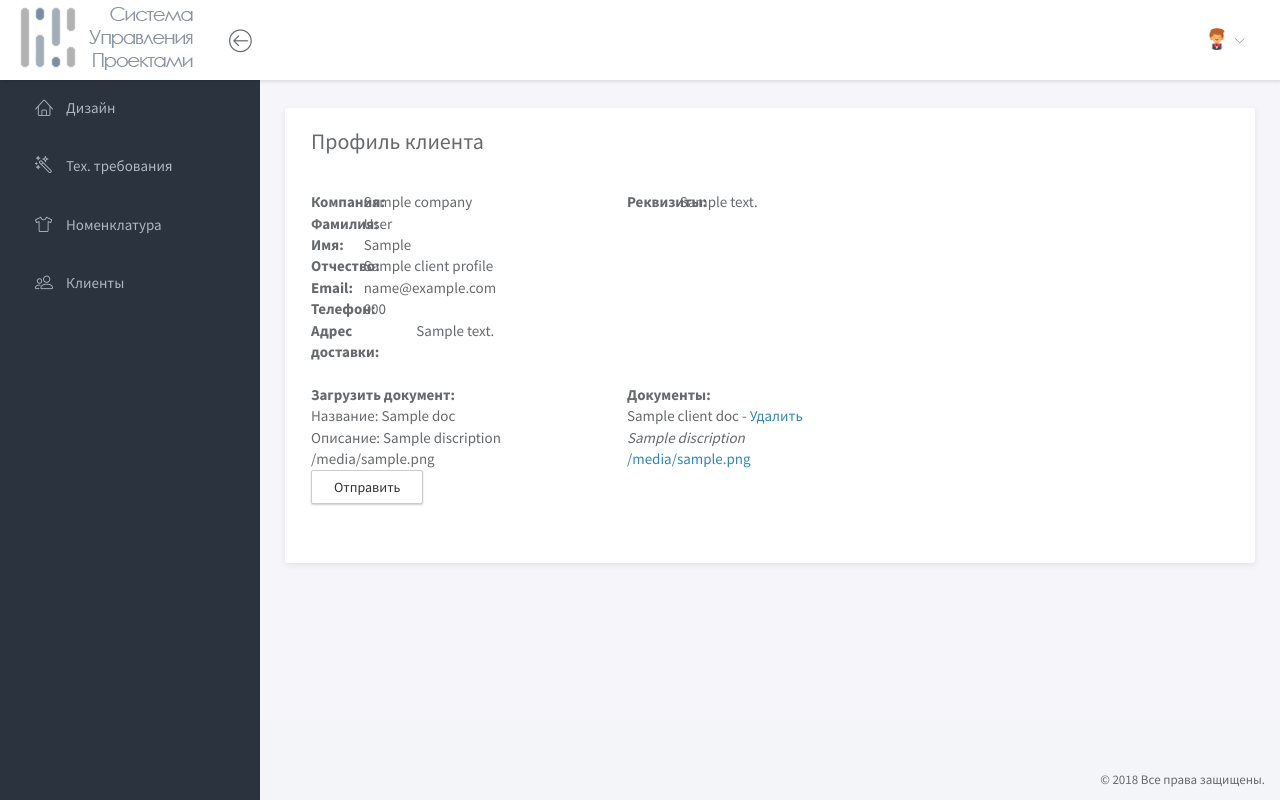
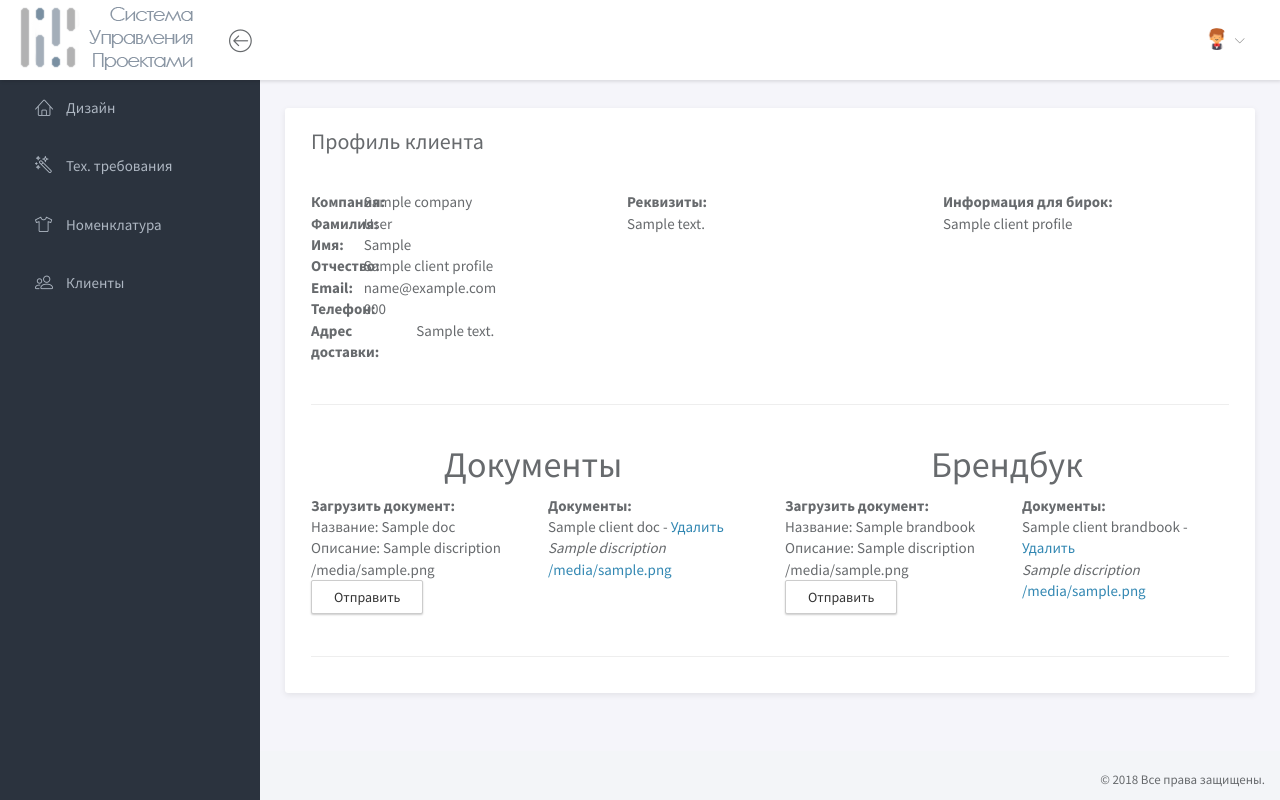
Before and after one commit to DanielKorow/gsm_crm, a Django app: template templates/designer/client_data.html in a window 1280 px wide. Run offline with Django 3.2, Linux system fonts and the light colour scheme; the template is opened without the code that fills it: most values are stand-ins (such as "Sample title", 1, 10 or a date in 2020); some libraries are stand-ins or nearby versions.

Commit message:
Add client to designer

```diff
--- a/ProjectManagement/views.py
+++ b/ProjectManagement/views.py
@@ -2074,8 +2074,10 @@ class DesignerClientData(View):
     @method_decorator(permission_required('auth.designer_rw'))
     def get(self, request, pk):
         client_docs_form = ClientDocumentsForm()
+        client_brand_form = ClientBrandbookForm()
         client_profile = ClientProfile.objects.get(id=pk)
         client_docs = ClientDocuments.objects.filter(client=client_profile)
+        brandbook_docs = ClientBrandbook.objects.filter(client=client_profile)
         contract_attached_form = ContactAttachedForm(instance=client_profile)
         try:
             client_account = User.objects.get(id=client_profile.user.id)
@@ -2088,6 +2090,8 @@ class DesignerClientData(View):
             'client_profile': client_profile,
             'docs': client_docs_form,
             'client_docs': client_docs,
+            'brandbook': client_brand_form,
+            'client_brandbook': brandbook_docs,
         }
         return render(request, self.template, context)
 
--- a/templates/designer/client_data.html
+++ b/templates/designer/client_data.html
@@ -42,35 +42,89 @@
 								</div>
 								<div class="col-md-4">
 									<div class="row">
-										<div class="col-md-2"><b>Реквизиты: </b></div>
-										<div class="col-md-10">
-											{% autoescape off %}
-											{{ client_profile.requisites }}
-											{% endautoescape %}
+										<div class="col-md-12"><b>Реквизиты: </b></div>
+									</div>
+									<div class="row">
+										<div class="col-md-12">
+											{%if client_profile.requisites%}
+											{{ client_profile.requisites|linebreaksbr }}
+											{%endif%}
+										</div>
+									</div>
+								</div>
+								<div class="col-md-4">
+									<div class="row">
+										<div class="col-md-12"><b>Информация для бирок: </b></div>
+									</div>
+									<div class="row">
+										<div class="col-md-12">
+											{%if client_profile.label_info%}
+											{{ client_profile.label_info|linebreaksbr }}
+											{%endif%}
 										</div>
 									</div>
 								</div>
 							</div> <br>
-							<div class='row'>
-								<div class="col-md-4">
+							<hr>
+
+							<div class="row">
+								<div class="col-md-6">
+									<h1 class="text-center">Документы</h1>
+									<div class="row">
+										<div class="col-md-6">
 											<b>Загрузить документ:</b>
 											<form method="POST" enctype="multipart/form-data">
 												{% csrf_token %}
-											Название: {{docs.title}}<br>
+													Название: {{docs.title}} <br>
 													Описание: {{docs.discription}} <br>
 													{{docs.file}} <br>
 													<button type='submit' class="btn btn-default" name='add_file' value="yes">Отправить</button>
 											</form> <br>
 										</div>
 										<div class="col-md-6">
+											{%if client_docs%}
 											<b>Документы:</b> <br>
 											{% for i in client_docs%}
-									 {{i.title}} - <a href="/client/doc/delete/{{i.id}}">Удалить</a> <br>
+											 {{i.title}} - <a href="/client/doc/delete/{{i.id}}?next={{request.get_full_path|urlencode}}">Удалить</a> <br>
+											 {%if i.discription%}
 											 <i>{{i.discription}}</i> <br>
-									 <a href="{{i.file.url}}">{{i.file}}</a>
+											 {%endif%}
+											 <a href="{{i.file.url}}">{{i.file|truncatechars:30}}</a> <br>
 											{%endfor%}
+											{%endif%}
 										</div>
-							</div> <br>
+									</div>
+								</div>
+								<div class="col-md-6">
+									<h1 class="text-center">Брендбук</h1>
+									<div class="row">
+										<div class="col-md-6">
+											<b>Загрузить документ:</b>
+											<form method="POST" enctype="multipart/form-data">
+												{% csrf_token %}
+													Название: {{brandbook.title}} <br>
+													Описание: {{brandbook.discription}} <br>
+													{{brandbook.file}} <br>
+													<button type='submit' class="btn btn-default" name='add_brand' value="yes">Отправить</button>
+											</form> <br>
+										</div>
+										<div class="col-md-6">
+											{%if client_brandbook%}
+											<b>Документы:</b> <br>
+											{% for i in client_brandbook%}
+											 {{i.title}} - <a href="/client/brand/delete/{{i.id}}?next={{request.get_full_path|urlencode}}">Удалить</a> <br>
+											 {%if i.discription%}
+											 <i>{{i.discription}}</i> <br>
+											 {%endif%}
+											 <a href="{{i.file.url}}">{{i.file|truncatechars:30}}</a> <br>
+											{%endfor%}
+											{%endif%}
+										</div>
+									</div>
+								</div>
+							</div>
+							<hr>
+
 							</div>
 						</div>
 					</div>
```
Also changed, not shown: templates/manager/change_client_data.html (deleted, +0 -69 lines). Lines whose indentation alone changed are shown as unchanged.
